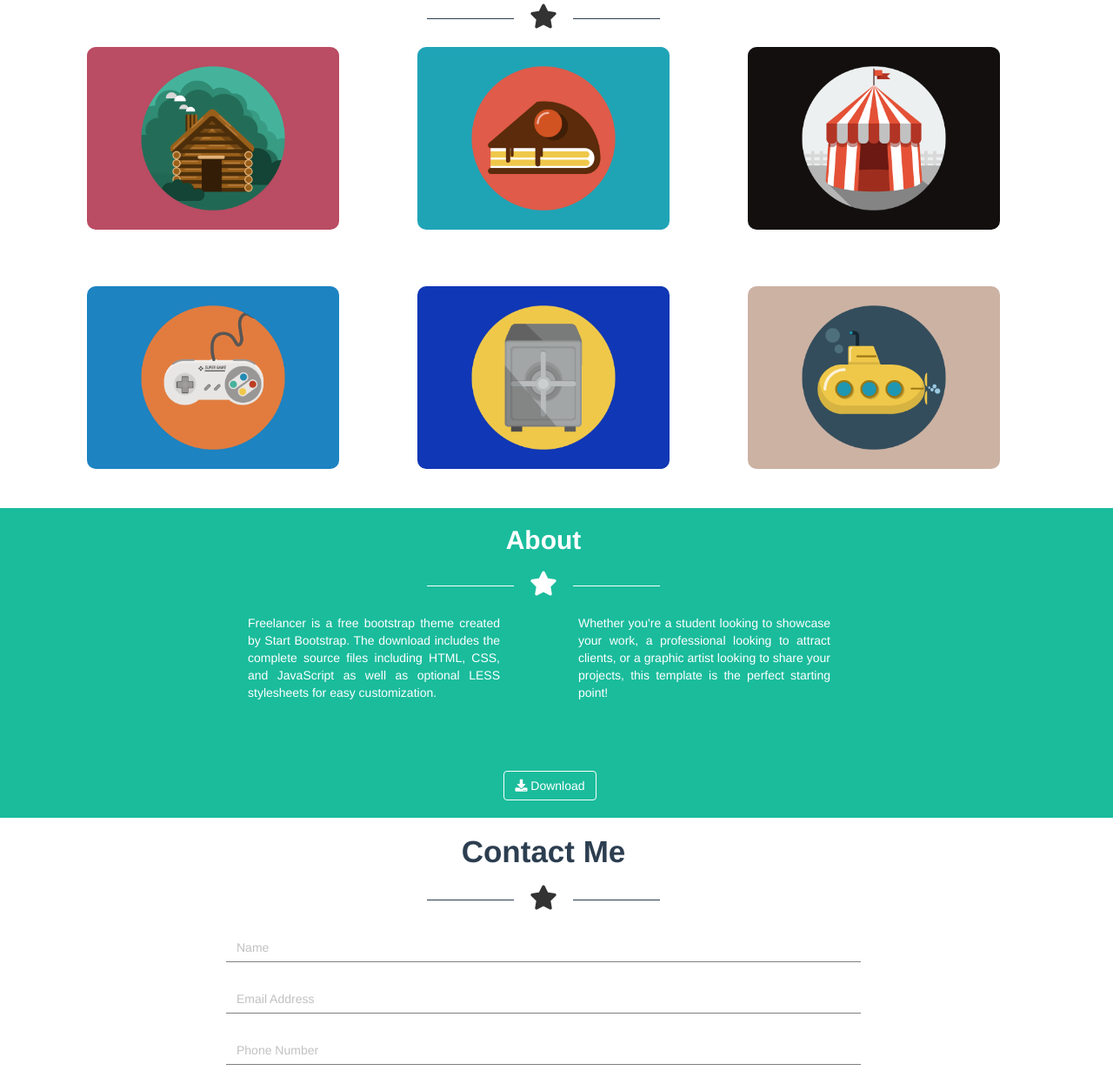
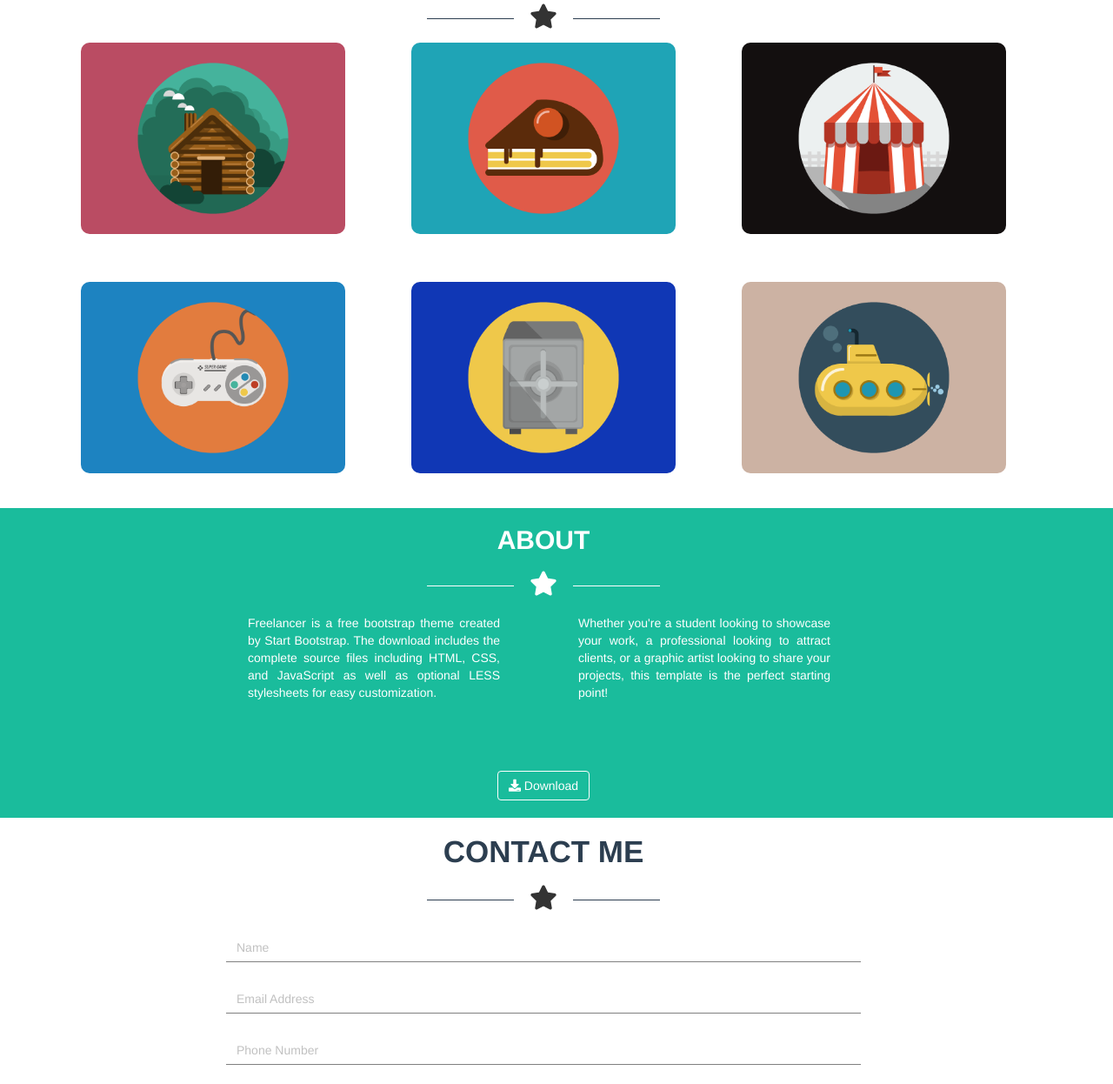
Before and after one commit to AndreaPirre/html-css-bootstrap-freelancer, a plain HTML site: page index.html in a window 1280 px wide. Shown: the part 704-1950 px from the top of the page at 87% size. Drawn offline with nearby package versions, Linux system fonts and the light colour scheme.

Commit message:
cancellate info debug

```diff
--- a/css/style.css
+++ b/css/style.css
@@ -12,15 +12,11 @@
 
 .row {
     width: 100%;
-    /* height: 100px; */
-    /* background-color:pink; */
+
 }
 
 section {
     width: 100%;
-    /* padding: 0 10%; */
-    /* background-color:; */
-    /* margin: 10px 0; */
 }
 
 h1 {
@@ -79,10 +75,6 @@ header {
     background-color: #2c3e50;
 }
 
-/* .menu_fixed{
-    background-color:  #2c3e50;
-    height: 80px;
-} */
 
 .jumbo {
     height: 550px;
@@ -95,9 +87,7 @@ header {
     /* text-align: center; */
 }
 
-
 span {
-    background-color:;
     position: relative;
 }
 
@@ -173,8 +163,6 @@ span:after {
 }
 
 
-
-
 .jumbo, .about .fas {
     color: #fff;
 }
@@ -188,7 +176,7 @@ span:after {
 .celle_portfolio {
     height: 250px;
     margin-bottom: 25px;
-    padding: 20px;
+    padding: 15px;
 }
 
 .icone_portfolio {
@@ -222,8 +210,9 @@ span:after {
 .btn {
     margin-top: 50px;
     margin-bottom: 20px;
-    margin-left: 75px;
+    margin-left: 60px;
 }
+
 a:hover.btn{
  background-color: #1abc9c;
  color: #fff;
@@ -260,6 +249,7 @@ a:hover.btn{
 
 .footer .fab {
     margin-right: 15px;
+    color: #fff;
 }
 
 .form-control::placeholder {
--- a/index.html
+++ b/index.html
@@ -58,12 +58,7 @@
                             <img id="icona_avatar" src="img/avatar.svg" alt="immagine persona">
                             <h1>START BOOTSTRAP</h1>
                             <!-- icone divisorie con stella-->
-
-
                             <span><i class="fas fa-star fa-2x"></i></span>
-
-
-
                             <h4>Web Developer - Graphic Artist - Illustrator</h4>
 
                         </div>
@@ -80,7 +75,7 @@
                      <div class="container">
                             <div class="row">
                                 <div class="col-md-12 col-sm-12 col-xs-12 text-center">
-                                     <h2 class="titolo_nero">Portfolio</h2>
+                                     <h2 class="titolo_nero">PORTFOLIO</h2>
 
                                     <span><i class="fas fa-star fa-2x"></i></span>
 
@@ -91,40 +86,48 @@
                             <div class="row">
                                 <div class="col-md-4 col-md-offset-0 col-sm-6 col-sm-offset-0 col-xs-10 col-xs-offset-1">
                                     <div class="celle_portfolio">
-                                        <img class="icone_portfolio" src="img/cabin.png" alt="">
+
+                                        <a href="#"><img class="icone_portfolio" src="img/cabin.png" alt=""></a>
+
+
                                     </div>
                             </div>
 
 
                             <div class="col-md-4 col-md-offset-0 col-sm-6 col-sm-offset-0 col-xs-10 col-xs-offset-1">
                                 <div class="celle_portfolio">
-                                    <img class="icone_portfolio" src="img/cake.png" alt="">
+                                    <a href="#"><img class="icone_portfolio" src="img/cake.png" alt=""></a>
                                  </div>
                             </div>
 
                             <div class="col-md-4 col-md-offset-0 col-sm-6 col-sm-offset-0 col-xs-10 col-xs-offset-1">
                                 <div class="celle_portfolio">
-                                     <img class="icone_portfolio" src="img/circus.png" alt="">
+
+                                     <a href="#"><img class="icone_portfolio" src="img/circus.png" alt=""></a>
+
+                                </div>
+                            </div>
+
+                            <div class="col-md-4 col-md-offset-0 col-sm-6 col-sm-offset-0 col-xs-10 col-xs-offset-1"></a>
+                                <div class="celle_portfolio">
+
+                                     <a href="#"><img class="icone_portfolio" src="img/game.png" alt=""></a>
+
                                 </div>
                             </div>
 
                             <div class="col-md-4 col-md-offset-0 col-sm-6 col-sm-offset-0 col-xs-10 col-xs-offset-1">
                                 <div class="celle_portfolio">
-                                     <img class="icone_portfolio" src="img/game.png" alt="">
+
+                                     <a href="#"><img class="icone_portfolio" src="img/safe.png" alt=""></a>
+
                                 </div>
                             </div>
 
 
                             <div class="col-md-4 col-md-offset-0 col-sm-6 col-sm-offset-0 col-xs-10 col-xs-offset-1">
                                 <div class="celle_portfolio">
-                                     <img class="icone_portfolio" src="img/safe.png" alt="">
-                                </div>
-                            </div>
-
-
-                            <div class="col-md-4 col-md-offset-0 col-sm-6 col-sm-offset-0 col-xs-10 col-xs-offset-1">
-                                <div class="celle_portfolio">
-                                    <img class="icone_portfolio" src="img/submarine.png" alt="">
+                                    <a href="#"><img class="icone_portfolio" src="img/submarine.png" alt=""></a>
                                 </div>
                             </div>
                        </div>
@@ -139,7 +142,7 @@
                 <div class="container">
                     <div class="row">
                         <div class="col-md-12 col-sm-12 col-xs-12 text-center">
-                            <h2>About</h2>
+                            <h2>ABOUT</h2>
 
                             <span><i class="fas fa-star fa-2x"></i></span>
 
@@ -176,7 +179,7 @@
       <div class="container">
         <div class="row">
               <div class="col-md-12 col-sm-12 col-xs-12 text-center">
-                <h2 class="titolo_nero">Contact Me</h2>
+                <h2 class="titolo_nero">CONTACT ME</h2>
 
                 <span><i class="fas fa-star fa-2x"></i></span>
 
@@ -217,10 +220,11 @@
                   <div class="col-md-4 col-md-offset-0 col-sm-8 col-sm-offset-2 col-xs-12 col-xs-offset-0 text-center">
                     <div class="footer_col">
                       <h3 class="heading-tertiary">AROUND THE WEB</h3>
-                      <i class="fab fa-facebook fa-2x"></i>
-                      <i class="fab fa-google-plus fa-2x"></i>
-                      <i class="fab fa-twitter fa-2x"></i>
-                      <i class="fab fa-linkedin fa-2x"></i>
+
+                      <a href="#"><i class="fab fa-facebook fa-2x"></i></a>
+                      <a href="#"><i class="fab fa-google-plus fa-2x"></i></a>
+                      <a href="#"><i class="fab fa-twitter fa-2x"></i></a>
+                      <a href="#"><i class="fab fa-linkedin fa-2x"></i></a>
                     </div>
                   </div>
                   <div class="col-md-4 col-md-offset-0 col-sm-8 col-sm-offset-2 col-xs-12 col-xs-offset-0 text-center">
```
